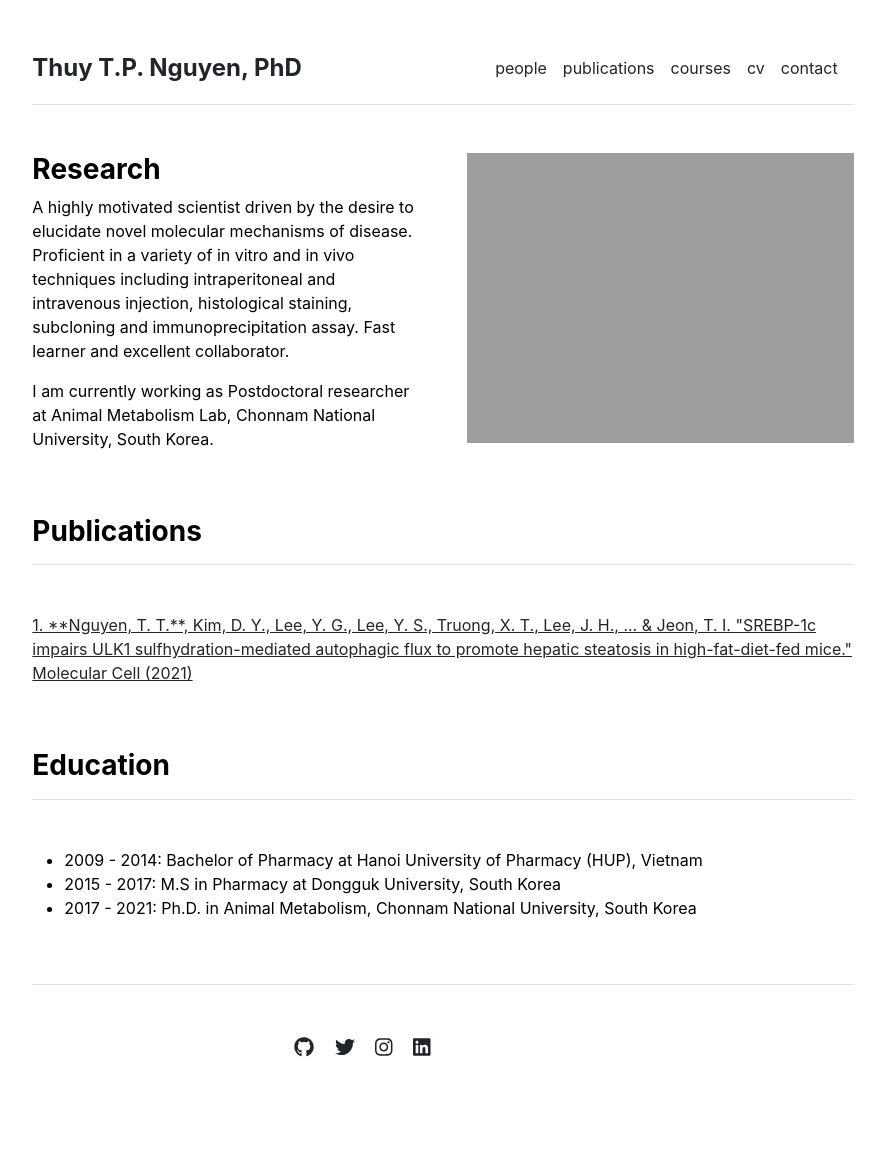
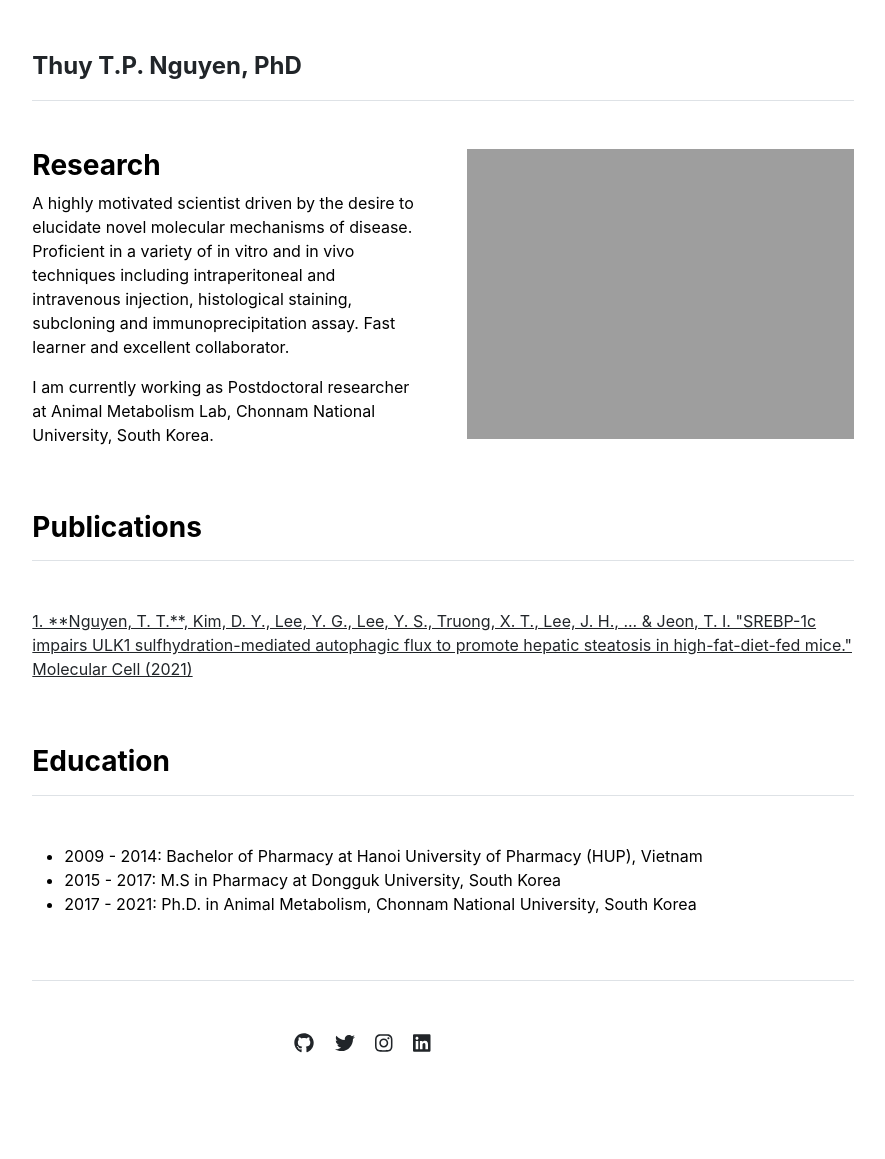
Before and after one commit to thuynguyenma/thuynguyen, a Jekyll site: the page built from index.md, in a window 1280 px wide. Shown: the whole page, without its empty margins (197-1082 px from the left). Built offline with Jekyll 4.4.1, drawn with Linux system fonts in a browser that asks for light colours.

Commit message:
update contents

```diff
--- a/_data/settings.yml
+++ b/_data/settings.yml
@@ -1,9 +1,4 @@
 menu:
-- {name: 'people', url: '/people'}
-- {name: 'publications', url: '/publications'}
-- {name: 'courses', url: '/courses'}
-- {name: 'cv', url: '/cv'}
-- {name: 'contact', url: '/contact'}
 
 people:
 - {name: 'Primary Investigator', title: 'Researcher', department: 'Physics & Astronomy', institution: 'Some University', institution_address: '1 Main Street, Canada', phone: '(000) 000-0000', email: 'hello@university.edu', office: 'Science Building 505', image: 'assets/img/primary-investigator.jpg', url: 'primary-investigator'}
```
